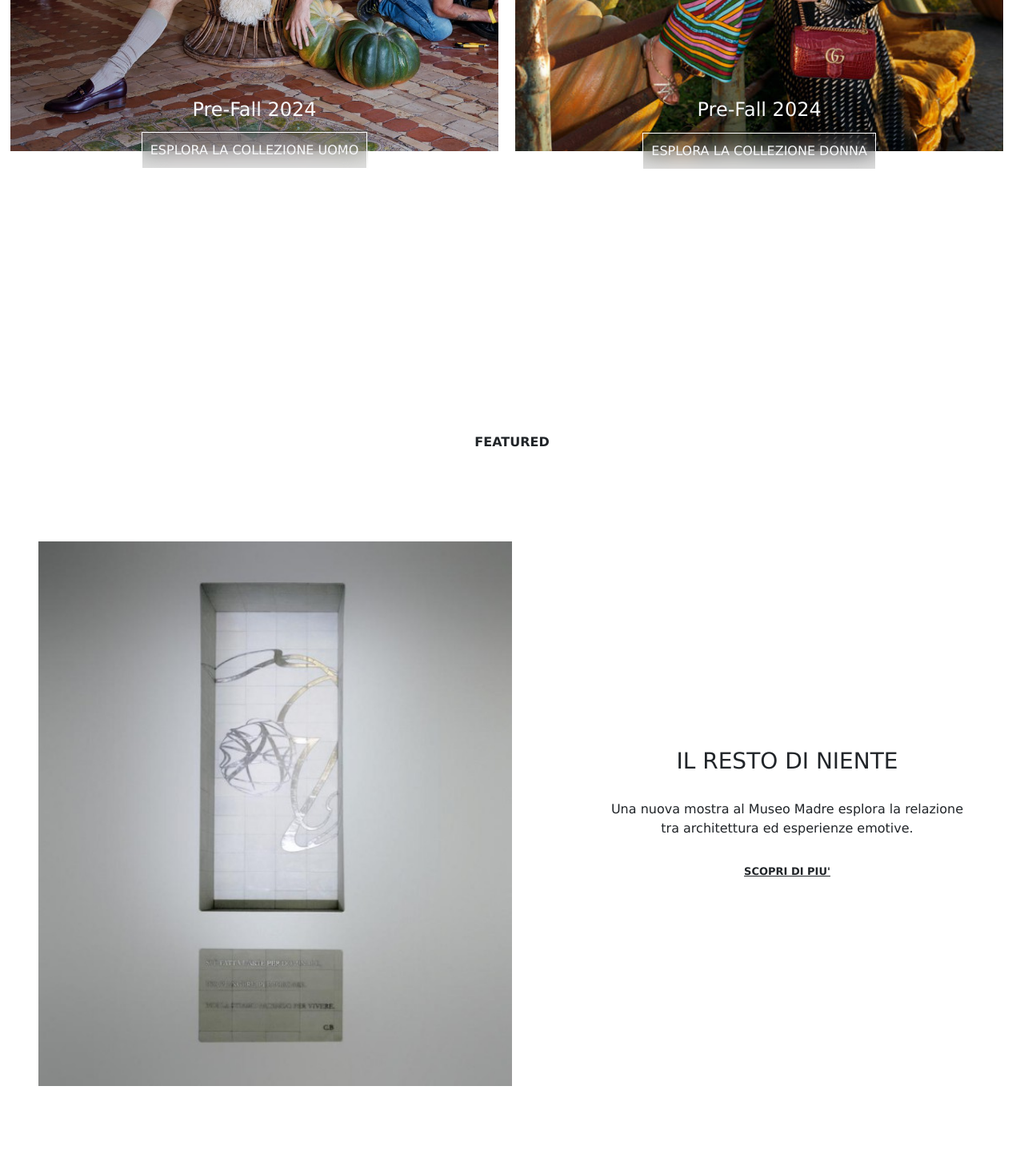
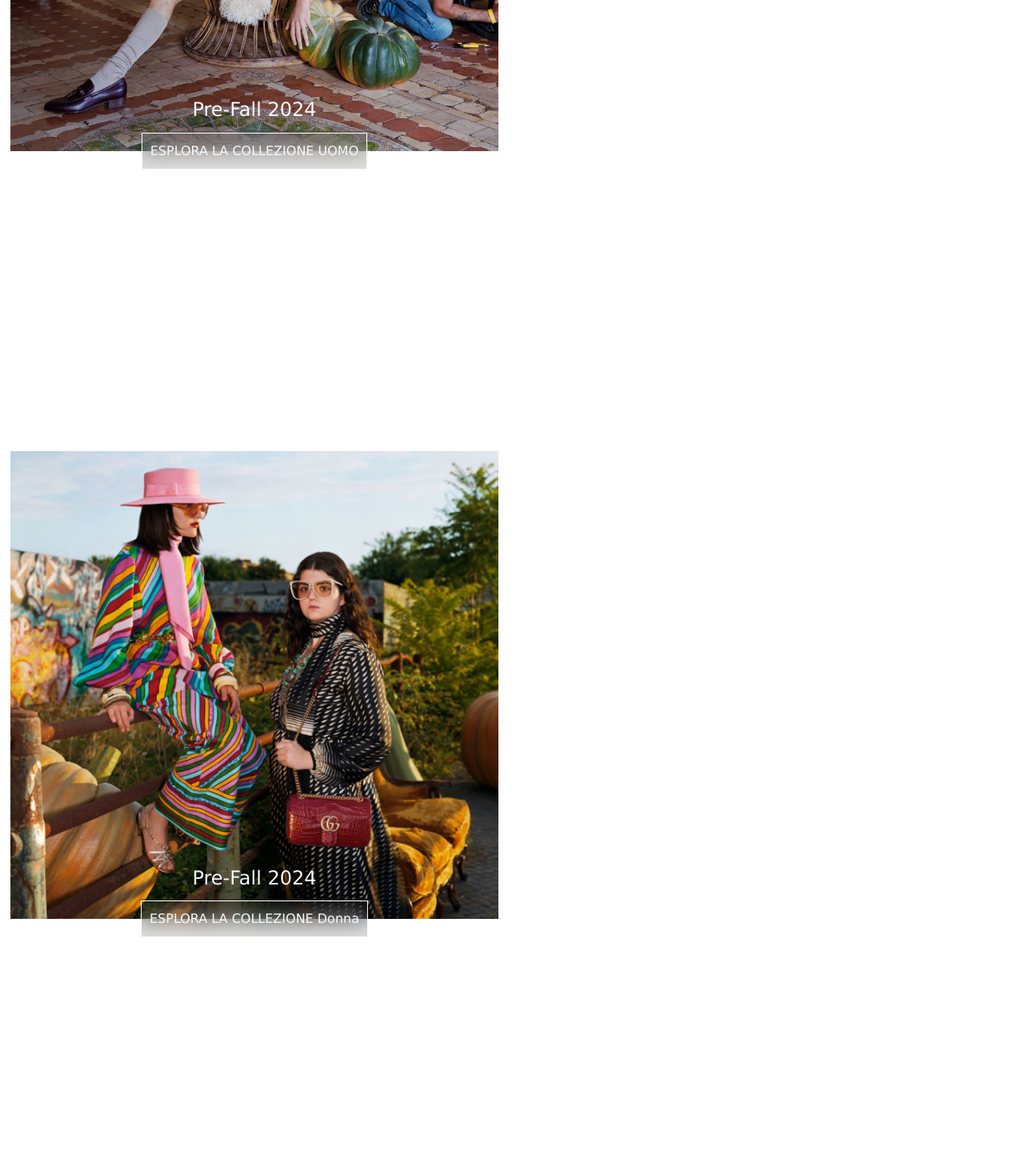
Before and after one commit to VeronicaVassallo/gucci-angular-version, an Angular app: page /home in a window 1280 px wide. Shown: the part 1260-2718 px from the top of the page at 80% size. Built offline with nearby package versions, Linux system fonts and the light colour scheme.

Commit message:
first section WIP

```diff
--- a/src/app/first-section/first-section.component.html
+++ b/src/app/first-section/first-section.component.html
@@ -1,32 +1,30 @@
 <section class="Container-fluid">
   <!--TODO: sintetizza le due card in un unica card e ricicla i dati-->
+  <div *ngFor="let dataFirstSection of listDataFirstSection">
     <div id="sectionMW" class="row mt-3 text-light g-2">
       <div class="cardMW col-12 col-md-6 col-lg-6">
         <div class="w-100 section-ContainerMW">
-        <img class="w-100" src="../../assets/section1-2.jpg" alt="img_uomo" />
+          <img
+            class="w-100"
+            src="../../assets/{{ dataFirstSection.img }}"
+            alt="img_uomo"
+          />
         </div>
-      <div class="containerSectionFirst d-flex flex-column align-items-center">
+        <div
+          class="containerSectionFirst d-flex flex-column align-items-center"
+        >
           <div class="stickycontainer">
-          <h4>Pre-Fall 2024</h4>
-          <div class="buttonSectionMW">ESPLORA LA COLLEZIONE UOMO</div>
-          <div class="buttonSectionMWContainer"></div>
+            <h4>{{ dataFirstSection.title }}</h4>
+            <div class="buttonSectionMW">
+              {{ dataFirstSection.typeSection }}
             </div>
-      </div>
-    </div>
-
-    <div class="cardMW col-12 col-md-6 col-lg-6">
-      <div class="w-100 section-ContainerMW">
-        <img class="w-100" src="../../assets/section1-4.jpg" alt="img_uomo" />
-      </div>
-      <div class="containerSectionFirst d-flex flex-column align-items-center">
-        <div class="stickycontainer">
-          <h4>Pre-Fall 2024</h4>
-          <div class="buttonSectionMW">ESPLORA LA COLLEZIONE DONNA</div>
             <div class="buttonSectionMWContainer"></div>
           </div>
         </div>
       </div>
     </div>
+  </div>
+
   <div class="text-center mb-5 pb-5 fw-bold">
     <p class="featured">FEATURED</p>
   </div>
--- a/src/app/first-section/first-section.component.ts
+++ b/src/app/first-section/first-section.component.ts
@@ -6,16 +6,22 @@ import { Component } from '@angular/core';
   styleUrl: './first-section.component.css',
 })
 export class FirstSectionComponent {
-  dataFirstSection: { category: string; title: string; typeSection: string }[] =
-    [
+  listDataFirstSection: {
+    category: string;
+    title: string;
+    img: string;
+    typeSection: string;
+  }[] = [
     {
       category: 'Uomo',
       title: 'Pre-Fall 2024',
+      img: 'section1-2.jpg',
       typeSection: 'ESPLORA LA COLLEZIONE UOMO',
     },
     {
       category: 'Donna',
       title: 'Pre-Fall 2024',
+      img: 'section1-4.jpg',
       typeSection: 'ESPLORA LA COLLEZIONE Donna',
     },
   ];
```
Lines whose indentation alone changed are shown as unchanged.
